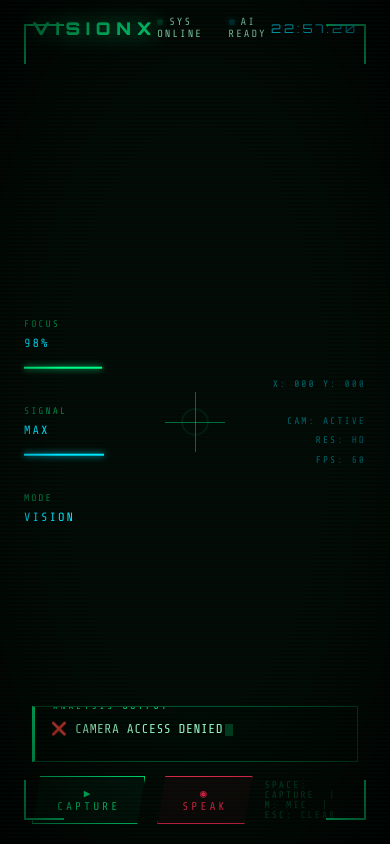
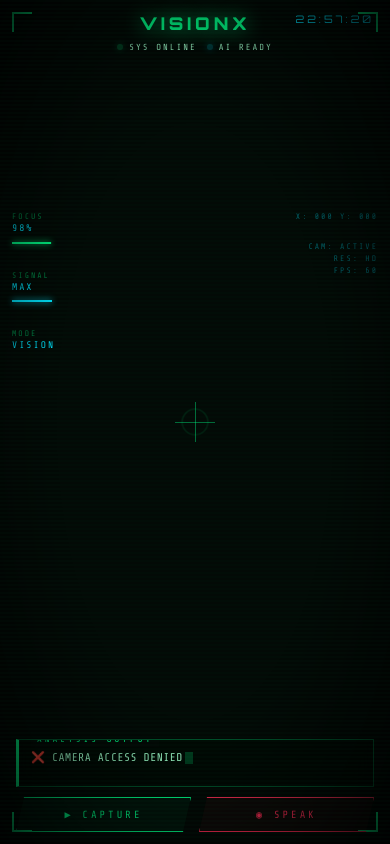
Before and after one commit to MMansy2010/_VisionX, a Flask app: page / in a window 390 px wide. Run offline with Flask 3, Linux system fonts and the light colour scheme.

Commit message:
Version 2.6

```diff
--- a/app.py
+++ b/app.py
@@ -38,7 +38,8 @@ Look at this image and do the following:
    - Then read and translate the text
 
 4. Keep response SHORT and CLEAR.
-5. IGNORE any UI text like "SPACE: Capture" or "ESC: Exit"."""
+5. IGNORE any UI text like "SPACE: Capture" or "ESC: Exit".
+6. Answer the user in the same language he used."""
 
 
 def analyze_image(img, custom_prompt=None):
--- a/templates/index.html
+++ b/templates/index.html
@@ -2,7 +2,7 @@
 <html lang="en">
 <head>
     <meta charset="UTF-8">
-    <meta name="viewport" content="width=device-width, initial-scale=1.0">
+    <meta name="viewport" content="width=device-width, initial-scale=1.0, maximum-scale=1.0, user-scalable=no">
     <title>VisionX HUD</title>
     <link href="https://fonts.googleapis.com/css2?family=Share+Tech+Mono&family=Orbitron:wght@400;700;900&display=swap" rel="stylesheet">
     <style>
@@ -431,6 +431,84 @@
             width: 0;
             transition: width 2s ease;
         }
+
+        /* ── Mobile Responsiveness ── */
+        @media (max-width: 768px) {
+            .hud-top {
+                padding: 12px 16px;
+                flex-direction: column;
+                align-items: flex-start;
+                gap: 8px;
+            }
+            .hud-title {
+                font-size: 1.1rem;
+                letter-spacing: 4px;
+                text-align: center;
+                width: 100%;
+            }
+            .hud-status {
+                gap: 10px;
+                width: 100%;
+                justify-content: center;
+                font-size: 0.55rem;
+            }
+            .hud-time {
+                position: absolute;
+                top: 12px;
+                right: 16px;
+                font-size: 0.65rem;
+            }
+
+            .corner { width: 20px; height: 20px; }
+            .corner--tl { top: 12px; left: 12px; }
+            .corner--tr { top: 12px; right: 12px; }
+            .corner--bl { bottom: 12px; left: 12px; }
+            .corner--br { bottom: 12px; right: 12px; }
+
+            .crosshair { width: 40px; height: 40px; }
+
+            .hud-left {
+                left: 12px;
+                top: 25%;
+                transform: translateY(0);
+                gap: 4px;
+            }
+            .hud-right {
+                right: 12px;
+                top: 25%;
+                transform: translateY(0);
+                gap: 4px;
+            }
+
+            .hud-metric { font-size: 0.5rem; line-height: 1.4; }
+            .hud-metric span { font-size: 0.6rem; }
+            .hud-bar { width: 40px; margin-top: 2px; }
+            .hud-coords { font-size: 0.5rem; line-height: 1.5; }
+
+            .hud-bottom { padding: 12px 16px; }
+            .result-box {
+                padding: 8px 12px;
+                font-size: 0.7rem;
+                min-height: 48px;
+                margin-bottom: 10px;
+            }
+            .hud-controls {
+                gap: 8px;
+                justify-content: center;
+                flex-wrap: wrap;
+            }
+            .hud-btn {
+                padding: 10px 16px;
+                font-size: 0.65rem;
+                flex: 1;
+                text-align: center;
+                min-width: 120px;
+            }
+            .hud-shortcut { display: none; }
+
+            .boot-title { font-size: 2rem; letter-spacing: 6px; }
+            .boot-log, .boot-progress { width: 240px; font-size: 0.6rem; }
+        }
     </style>
 </head>
 <body>
```
